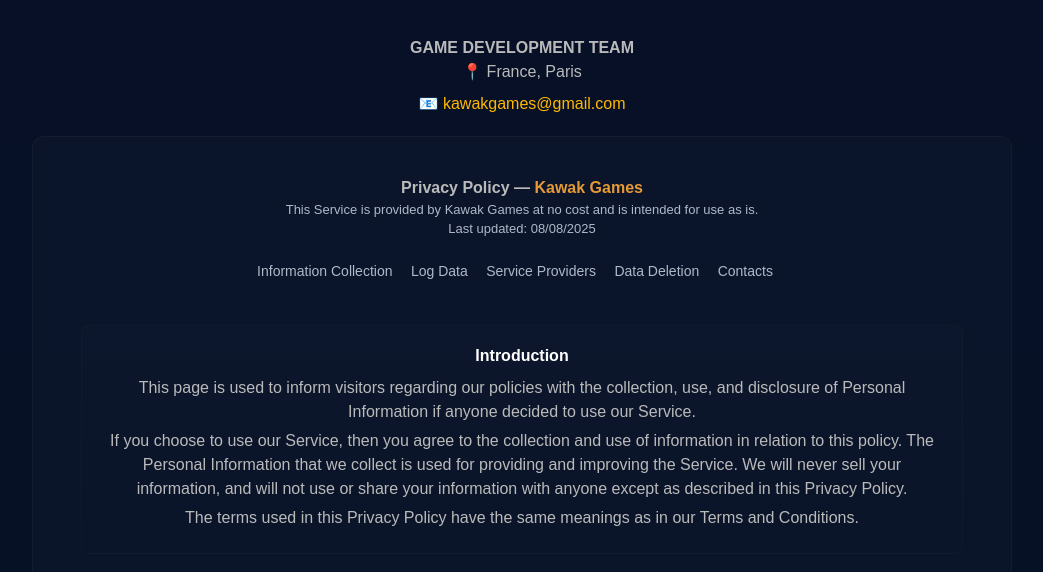
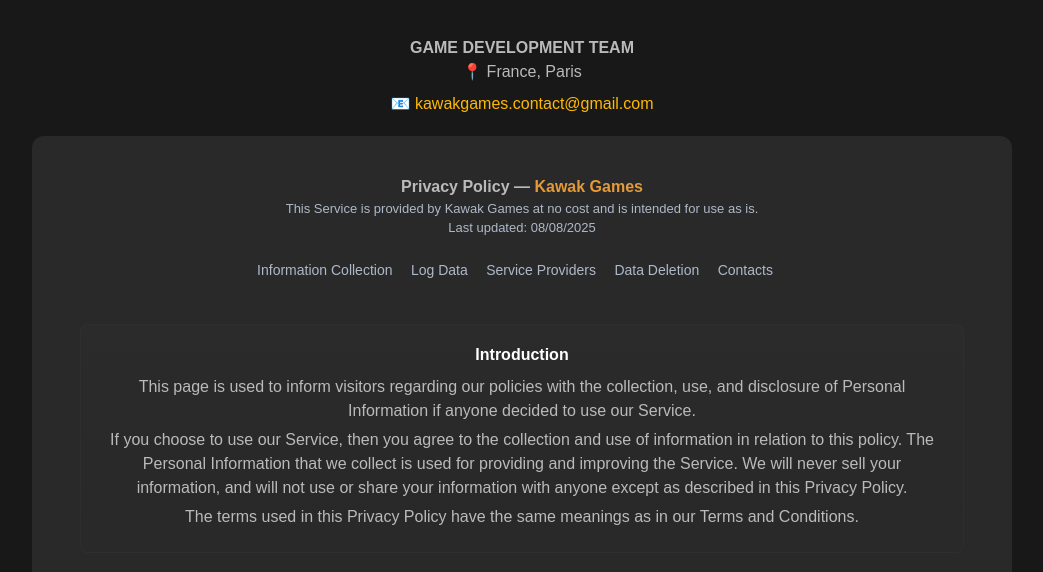
Before and after one commit to BeaumerF/beaumerf.github.io, a plain HTML site: page privacy.html in a window 1280 px wide. Shown: the part 224-796 px from the top of the page, without its empty margins (118-1161 px from the left). Drawn offline with Linux system fonts and the light colour scheme.

Commit message:
mail update

```diff
--- a/privacy.html
+++ b/privacy.html
@@ -5,10 +5,10 @@
   <meta name="viewport" content="width=device-width,initial-scale=1">
   <title>Privacy Policy — Kawak Games</title>
   <style>
-    :root{--bg:#0f1720;--card:#0b1220;--text:#e6eef8;--muted:#aeb9c8;--accent:#E49A38}
+    :root{--bg:#181818;--card:#0b1220;--text:#e6eef8;--muted:#aeb9c8;--accent:#E49A38}
     *{box-sizing:border-box}
-    body{font-family:Inter, system-ui, -apple-system, "Segoe UI", Roboto, "Helvetica Neue", Arial;line-height:1.5;margin:0;background:linear-gradient(180deg,#071026 0%, #071526 100%);color:var(--text);padding:32px}
-    .wrap{max-width:980px;margin:0 auto;background:rgba(255,255,255,0.02);padding:28px;border-radius:12px;border:1px solid rgba(255,255,255,0.03)}
+    body{font-family:Inter, system-ui, -apple-system, "Segoe UI", Roboto, "Helvetica Neue", Arial;line-height:1.5;margin:0;background: #292929 ;color:var(--text);padding:32px}
+    .wrap{max-width:980px;margin:0 auto;background:#292929;padding:28px;border-radius:12px;}
     header .studio{color:var(--accent);font-weight:600}
     .meta{color:var(--muted);font-size:13px}
     nav{margin-top:18px}
@@ -39,7 +39,7 @@
         <div class="spaced-div"></div>
         <h1>GAME DEVELOPMENT TEAM</h1>
         <h2>&#x1F4CD; France, Paris</h2>
-        <p class="email-icon">📧 </p><a href="mailto:kawakgames@gmail.com">kawakgames@gmail.com</a>
+        <p class="email-icon">📧 </p><a href="mailto:kawakgames.contact@gmail.com">kawakgames.contact@gmail.com</a>
     </header>
 <body>
   <div class="wrap">
```
Also changed, not shown: index.html (+1 -1 lines).
